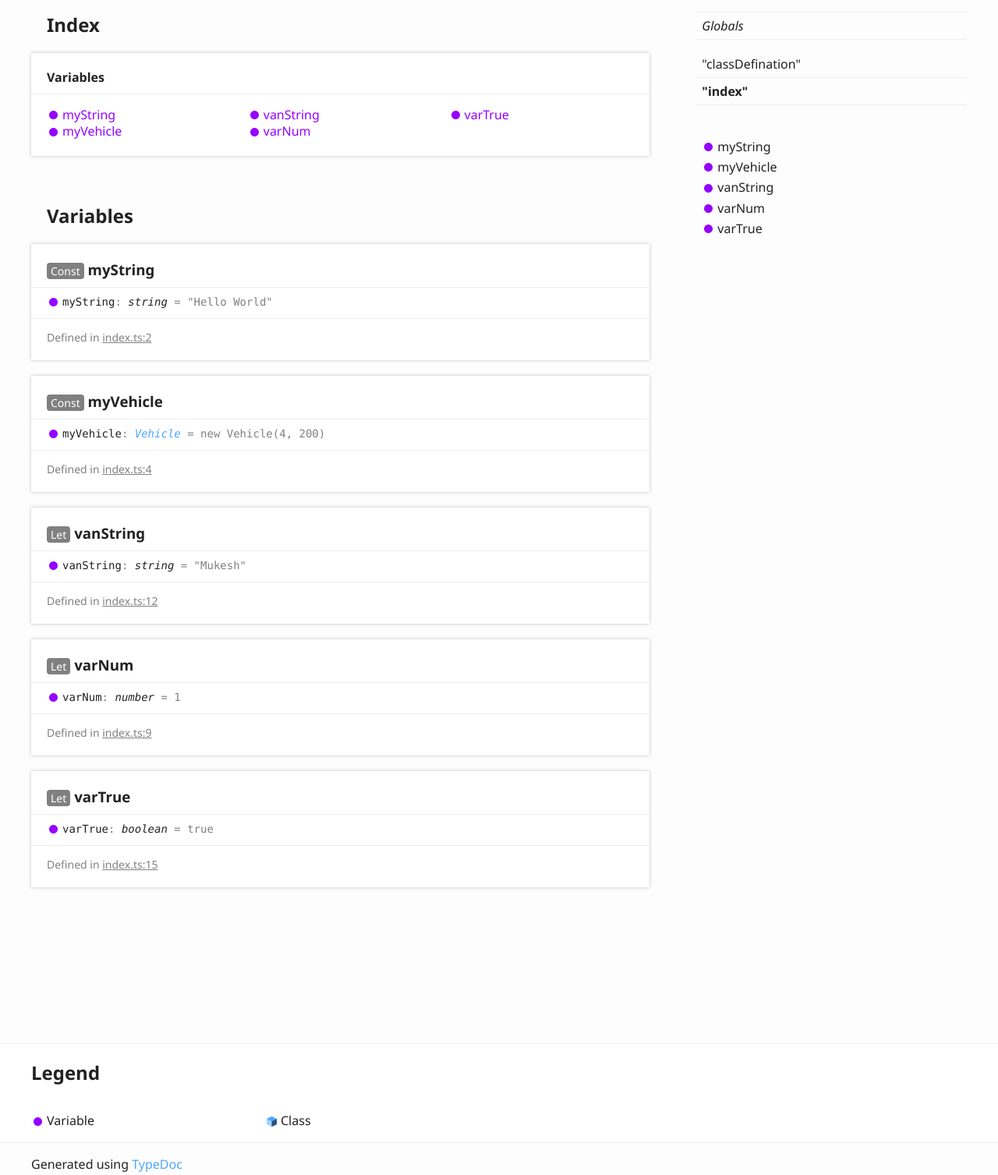
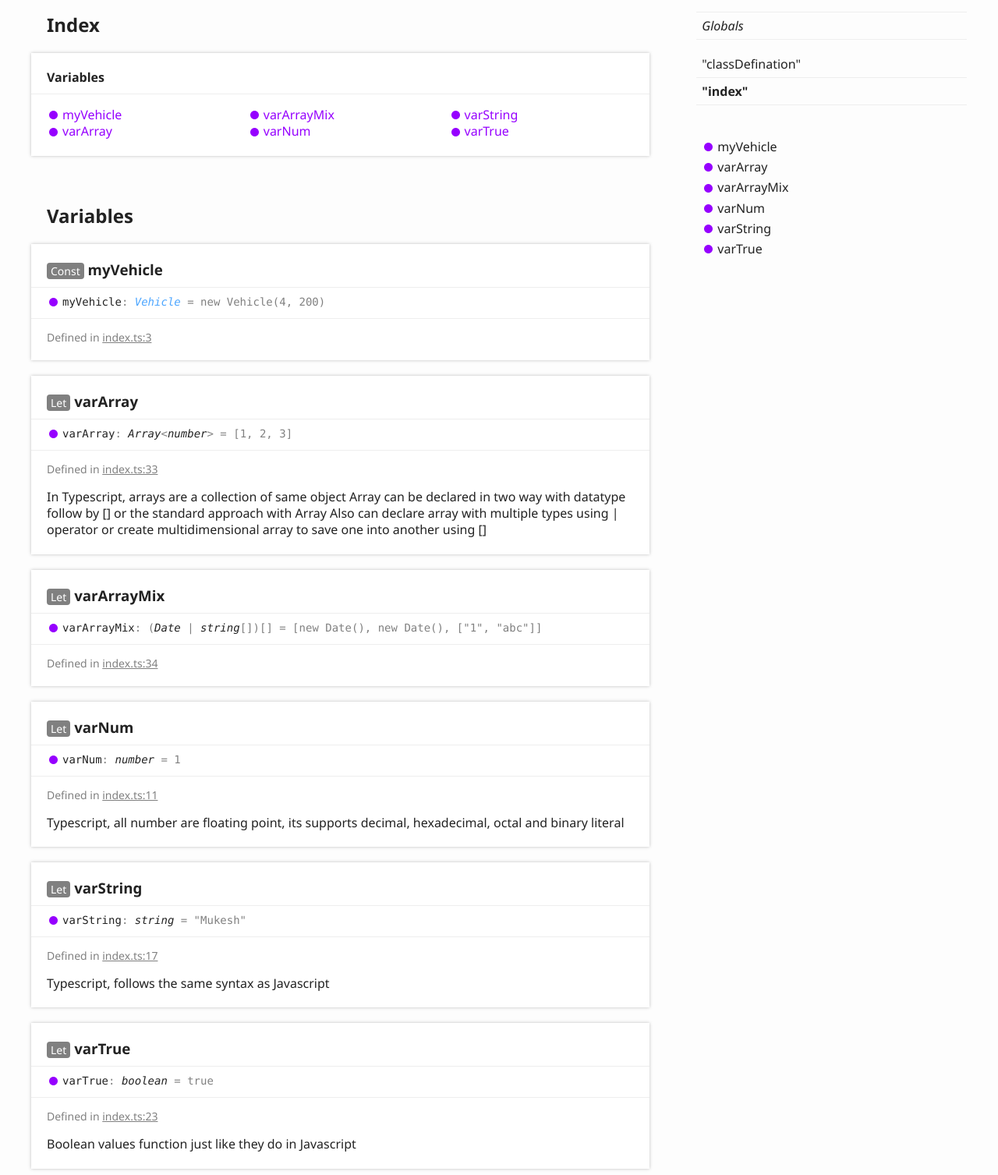
Before and after one commit to mukeshyadav/learntypescript, a website built with webpack: page docs/modules/_index_.html in a window 1280 px wide. Shown: the part 180-1687 px from the top of the page at 78% size. Built offline with nearby package versions, Linux system fonts and the light colour scheme.

Commit message:
adding typedoc definition file

```diff
--- a/docs/modules/_index_.html
+++ b/docs/modules/_index_.html
@@ -73,10 +73,11 @@
 						<section class="tsd-index-section tsd-is-not-exported">
 							<h3>Variables</h3>
 							<ul class="tsd-index-list">
-								<li class="tsd-kind-variable tsd-parent-kind-module tsd-is-not-exported"><a href="_index_.html#mystring" class="tsd-kind-icon">my<wbr>String</a></li>
 								<li class="tsd-kind-variable tsd-parent-kind-module tsd-is-not-exported"><a href="_index_.html#myvehicle" class="tsd-kind-icon">my<wbr>Vehicle</a></li>
-								<li class="tsd-kind-variable tsd-parent-kind-module tsd-is-not-exported"><a href="_index_.html#vanstring" class="tsd-kind-icon">van<wbr>String</a></li>
+								<li class="tsd-kind-variable tsd-parent-kind-module tsd-is-not-exported"><a href="_index_.html#vararray" class="tsd-kind-icon">var<wbr>Array</a></li>
+								<li class="tsd-kind-variable tsd-parent-kind-module tsd-is-not-exported"><a href="_index_.html#vararraymix" class="tsd-kind-icon">var<wbr>Array<wbr>Mix</a></li>
 								<li class="tsd-kind-variable tsd-parent-kind-module tsd-is-not-exported"><a href="_index_.html#varnum" class="tsd-kind-icon">var<wbr>Num</a></li>
+								<li class="tsd-kind-variable tsd-parent-kind-module tsd-is-not-exported"><a href="_index_.html#varstring" class="tsd-kind-icon">var<wbr>String</a></li>
 								<li class="tsd-kind-variable tsd-parent-kind-module tsd-is-not-exported"><a href="_index_.html#vartrue" class="tsd-kind-icon">var<wbr>True</a></li>
 							</ul>
 						</section>
@@ -86,32 +87,41 @@
 			<section class="tsd-panel-group tsd-member-group tsd-is-not-exported">
 				<h2>Variables</h2>
 				<section class="tsd-panel tsd-member tsd-kind-variable tsd-parent-kind-module tsd-is-not-exported">
-					<a name="mystring" class="tsd-anchor"></a>
-					<h3><span class="tsd-flag ts-flagConst">Const</span> my<wbr>String</h3>
-					<div class="tsd-signature tsd-kind-icon">my<wbr>String<span class="tsd-signature-symbol">:</span> <span class="tsd-signature-type">string</span><span class="tsd-signature-symbol"> = &quot;Hello World&quot;</span></div>
-					<aside class="tsd-sources">
-						<ul>
-							<li>Defined in <a href="https://github.com/mukeshyadav/learntypescript/blob/34dbf62/src/index.ts#L2">index.ts:2</a></li>
-						</ul>
-					</aside>
-				</section>
-				<section class="tsd-panel tsd-member tsd-kind-variable tsd-parent-kind-module tsd-is-not-exported">
 					<a name="myvehicle" class="tsd-anchor"></a>
 					<h3><span class="tsd-flag ts-flagConst">Const</span> my<wbr>Vehicle</h3>
 					<div class="tsd-signature tsd-kind-icon">my<wbr>Vehicle<span class="tsd-signature-symbol">:</span> <a href="../classes/_classdefination_.vehicle.html" class="tsd-signature-type">Vehicle</a><span class="tsd-signature-symbol"> = new Vehicle(4, 200)</span></div>
 					<aside class="tsd-sources">
 						<ul>
-							<li>Defined in <a href="https://github.com/mukeshyadav/learntypescript/blob/34dbf62/src/index.ts#L4">index.ts:4</a></li>
+							<li>Defined in <a href="https://github.com/mukeshyadav/learntypescript/blob/b880d0a/src/index.ts#L3">index.ts:3</a></li>
 						</ul>
 					</aside>
 				</section>
 				<section class="tsd-panel tsd-member tsd-kind-variable tsd-parent-kind-module tsd-is-not-exported">
-					<a name="vanstring" class="tsd-anchor"></a>
-					<h3><span class="tsd-flag ts-flagLet">Let</span> van<wbr>String</h3>
-					<div class="tsd-signature tsd-kind-icon">van<wbr>String<span class="tsd-signature-symbol">:</span> <span class="tsd-signature-type">string</span><span class="tsd-signature-symbol"> = &quot;Mukesh&quot;</span></div>
+					<a name="vararray" class="tsd-anchor"></a>
+					<h3><span class="tsd-flag ts-flagLet">Let</span> var<wbr>Array</h3>
+					<div class="tsd-signature tsd-kind-icon">var<wbr>Array<span class="tsd-signature-symbol">:</span> <span class="tsd-signature-type">Array</span><span class="tsd-signature-symbol">&lt;</span><span class="tsd-signature-type">number</span><span class="tsd-signature-symbol">&gt;</span><span class="tsd-signature-symbol"> = [1, 2, 3]</span></div>
 					<aside class="tsd-sources">
 						<ul>
-							<li>Defined in <a href="https://github.com/mukeshyadav/learntypescript/blob/34dbf62/src/index.ts#L12">index.ts:12</a></li>
+							<li>Defined in <a href="https://github.com/mukeshyadav/learntypescript/blob/b880d0a/src/index.ts#L33">index.ts:33</a></li>
+						</ul>
+					</aside>
+					<div class="tsd-comment tsd-typography">
+						<div class="lead">
+							<p>In Typescript, arrays are a collection of same object
+								Array can be declared in two way with datatype follow by []
+								or the standard approach with Array<elemType>
+									Also can declare array with multiple types using | operator or
+							create multidimensional array to save one into another using []</p>
+						</div>
+					</div>
+				</section>
+				<section class="tsd-panel tsd-member tsd-kind-variable tsd-parent-kind-module tsd-is-not-exported">
+					<a name="vararraymix" class="tsd-anchor"></a>
+					<h3><span class="tsd-flag ts-flagLet">Let</span> var<wbr>Array<wbr>Mix</h3>
+					<div class="tsd-signature tsd-kind-icon">var<wbr>Array<wbr>Mix<span class="tsd-signature-symbol">:</span> <span class="tsd-signature-symbol">(</span><span class="tsd-signature-type">Date</span><span class="tsd-signature-symbol"> | </span><span class="tsd-signature-type">string</span><span class="tsd-signature-symbol">[]</span><span class="tsd-signature-symbol">)</span><span class="tsd-signature-symbol">[]</span><span class="tsd-signature-symbol"> = [new Date(), new Date(), [&quot;1&quot;, &quot;abc&quot;]]</span></div>
+					<aside class="tsd-sources">
+						<ul>
+							<li>Defined in <a href="https://github.com/mukeshyadav/learntypescript/blob/b880d0a/src/index.ts#L34">index.ts:34</a></li>
 						</ul>
 					</aside>
 				</section>
@@ -121,9 +131,30 @@
 					<div class="tsd-signature tsd-kind-icon">var<wbr>Num<span class="tsd-signature-symbol">:</span> <span class="tsd-signature-type">number</span><span class="tsd-signature-symbol"> = 1</span></div>
 					<aside class="tsd-sources">
 						<ul>
-							<li>Defined in <a href="https://github.com/mukeshyadav/learntypescript/blob/34dbf62/src/index.ts#L9">index.ts:9</a></li>
+							<li>Defined in <a href="https://github.com/mukeshyadav/learntypescript/blob/b880d0a/src/index.ts#L11">index.ts:11</a></li>
 						</ul>
 					</aside>
+					<div class="tsd-comment tsd-typography">
+						<div class="lead">
+							<p>Typescript, all number are floating point,
+							its supports decimal, hexadecimal, octal and binary literal</p>
+						</div>
+					</div>
+				</section>
+				<section class="tsd-panel tsd-member tsd-kind-variable tsd-parent-kind-module tsd-is-not-exported">
+					<a name="varstring" class="tsd-anchor"></a>
+					<h3><span class="tsd-flag ts-flagLet">Let</span> var<wbr>String</h3>
+					<div class="tsd-signature tsd-kind-icon">var<wbr>String<span class="tsd-signature-symbol">:</span> <span class="tsd-signature-type">string</span><span class="tsd-signature-symbol"> = &quot;Mukesh&quot;</span></div>
+					<aside class="tsd-sources">
+						<ul>
+							<li>Defined in <a href="https://github.com/mukeshyadav/learntypescript/blob/b880d0a/src/index.ts#L17">index.ts:17</a></li>
+						</ul>
+					</aside>
+					<div class="tsd-comment tsd-typography">
+						<div class="lead">
+							<p>Typescript, follows the same syntax as Javascript</p>
+						</div>
+					</div>
 				</section>
 				<section class="tsd-panel tsd-member tsd-kind-variable tsd-parent-kind-module tsd-is-not-exported">
 					<a name="vartrue" class="tsd-anchor"></a>
@@ -131,9 +162,14 @@
 					<div class="tsd-signature tsd-kind-icon">var<wbr>True<span class="tsd-signature-symbol">:</span> <span class="tsd-signature-type">boolean</span><span class="tsd-signature-symbol"> = true</span></div>
 					<aside class="tsd-sources">
 						<ul>
-							<li>Defined in <a href="https://github.com/mukeshyadav/learntypescript/blob/34dbf62/src/index.ts#L15">index.ts:15</a></li>
+							<li>Defined in <a href="https://github.com/mukeshyadav/learntypescript/blob/b880d0a/src/index.ts#L23">index.ts:23</a></li>
 						</ul>
 					</aside>
+					<div class="tsd-comment tsd-typography">
+						<div class="lead">
+							<p>Boolean values function just like they do in Javascript</p>
+						</div>
+					</div>
 				</section>
 			</section>
 		</div>
@@ -154,16 +190,19 @@
 			<nav class="tsd-navigation secondary menu-sticky">
 				<ul class="before-current">
 					<li class=" tsd-kind-variable tsd-parent-kind-module tsd-is-not-exported">
-						<a href="_index_.html#mystring" class="tsd-kind-icon">my<wbr>String</a>
-					</li>
-					<li class=" tsd-kind-variable tsd-parent-kind-module tsd-is-not-exported">
 						<a href="_index_.html#myvehicle" class="tsd-kind-icon">my<wbr>Vehicle</a>
 					</li>
 					<li class=" tsd-kind-variable tsd-parent-kind-module tsd-is-not-exported">
-						<a href="_index_.html#vanstring" class="tsd-kind-icon">van<wbr>String</a>
+						<a href="_index_.html#vararray" class="tsd-kind-icon">var<wbr>Array</a>
+					</li>
+					<li class=" tsd-kind-variable tsd-parent-kind-module tsd-is-not-exported">
+						<a href="_index_.html#vararraymix" class="tsd-kind-icon">var<wbr>Array<wbr>Mix</a>
 					</li>
 					<li class=" tsd-kind-variable tsd-parent-kind-module tsd-is-not-exported">
 						<a href="_index_.html#varnum" class="tsd-kind-icon">var<wbr>Num</a>
+					</li>
+					<li class=" tsd-kind-variable tsd-parent-kind-module tsd-is-not-exported">
+						<a href="_index_.html#varstring" class="tsd-kind-icon">var<wbr>String</a>
 					</li>
 					<li class=" tsd-kind-variable tsd-parent-kind-module tsd-is-not-exported">
 						<a href="_index_.html#vartrue" class="tsd-kind-icon">var<wbr>True</a>
```
Also changed, not shown: docs/assets/js/search.json (+1 -1 lines), docs/classes/_classdefination_.vehicle.html (+5 -5 lines).
